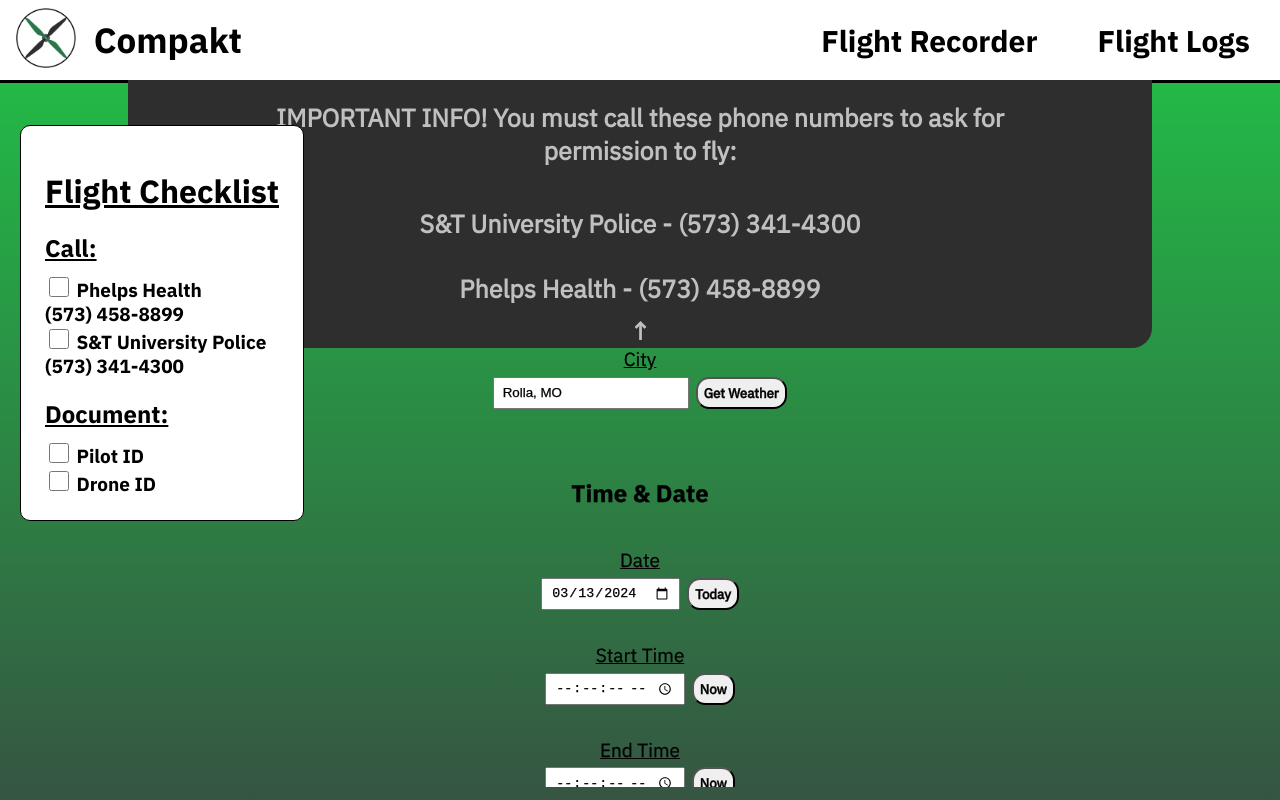
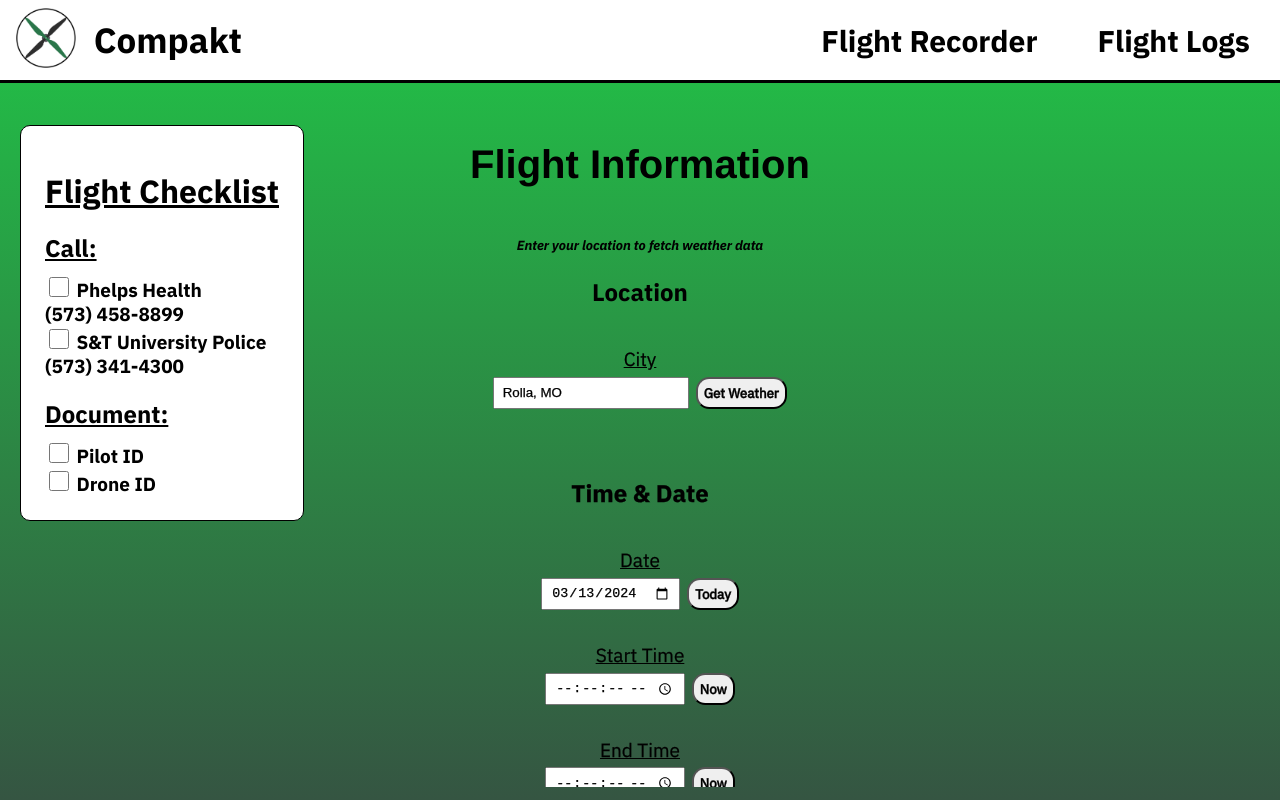
Before and after one commit to MissouriMRR/compakt, a SvelteKit app: page /record in a window 1280 px wide. Built offline with nearby package versions, Linux system fonts and the light colour scheme.

Commit message:
removed info panel in recording

```diff
--- a/src/lib/stores.ts
+++ b/src/lib/stores.ts
@@ -1,7 +1,6 @@
 import { writable } from 'svelte/store';
 import type { FlightData, FlightLog } from '$lib/structs';
 
-export const InfoVisible = writable(true);
 export const FlightRecord = writable({ initialized: false } as FlightData);
 export const LogArray = writable([] as FlightLog[]);
 export const Init = writable(false);
--- a/src/routes/record/+page.svelte
+++ b/src/routes/record/+page.svelte
@@ -1,5 +1,5 @@
 <script lang="ts">
-	import { FlightRecord, InfoVisible, LogArray, FlagInvalid } from '$lib/stores';
+	import { FlightRecord, LogArray, FlagInvalid } from '$lib/stores';
 	import type { FlightData, WeatherData, FlightLog } from '$lib/structs';
 	import { LogVisualProps } from '$lib/structs';
 
@@ -106,24 +106,12 @@
 		return `${pad(date.getHours())}:${pad(date.getMinutes())}:${pad(date.getSeconds())}`;
 	}
 
-	const toggleInfo = () => ($InfoVisible = !$InfoVisible);
 	const updateDate = (date: Date) => ($FlightRecord.flight_date = extractDate(date));
 	const updateStart = (time: Date) => ($FlightRecord.start_time = extractTime(time));
 	const updateEnd = (time: Date) => ($FlightRecord.stop_time = extractTime(time));
 </script>
 
 <div id="form-container">
-	<div id="info-container">
-		{#if $InfoVisible}
-			<h2 class="info-text">
-				IMPORTANT INFO! You must call these phone numbers to ask for permission to fly:
-			</h2>
-			<h3 class="info-text">S&T University Police - (573) 341-4300</h3>
-			<h3 class="info-text">Phelps Health - (573) 458-8899</h3>
-		{/if}
-		<button id="info-close" on:click={toggleInfo}>{$InfoVisible ? '↑' : '↓'}</button>
-	</div>
-
 	<form id="flight-form">
 		<h1>Flight Information</h1>
 		<h5>Enter your location to fetch weather data</h5>
@@ -252,24 +240,6 @@
 		text-decoration-color: red;
 		border-color: red;
 	}
-	#info-container {
-		align-items: center;
-		background-color: #2e2e2e;
-		border-radius: 0px 0px 20px 20px;
-		display: flex;
-		flex-direction: column;
-		position: fixed;
-		top: max(4em, 10vh);
-		width: 80vw;
-	}
-	.info-text {
-		color: silver;
-		font-family: 'IBMPlexSans-Regular';
-		font-size: 25px;
-		padding-left: 5em;
-		padding-right: 5em;
-		white-space: normal;
-	}
 	#add-log-button {
 		border-radius: 100px;
 		font-family: 'IBMPlexSans-Regular';
@@ -278,17 +248,6 @@
 		height: 40px;
 		text-align: center;
 		width: 150px;
-	}
-	button#info-close {
-		background-color: transparent;
-		border: none;
-		color: silver;
-		cursor: pointer;
-		font-family: 'IBMPlexSans-Regular';
-		font-size: 25px;
-		font-weight: bold;
-		outline: none;
-		width: 100%;
 	}
 	#form-container {
 		align-items: top;
@@ -320,10 +279,6 @@
 		text-align: center;
 		font-family: 'IBMPlexSans-Bold';
 		font-weight: 0.5px;
-	}
-	h3 {
-		font-family: 'IBMPlexSans-Regular';
-		margin-bottom: 0.5ch;
 	}
 	h5 {
 		font-family: 'IBMPlexSans-BoldItalic';
```
